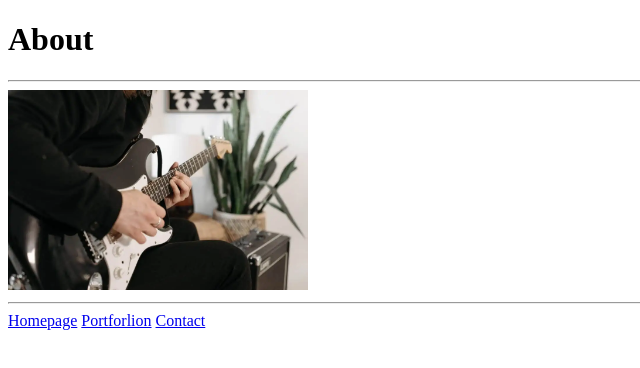
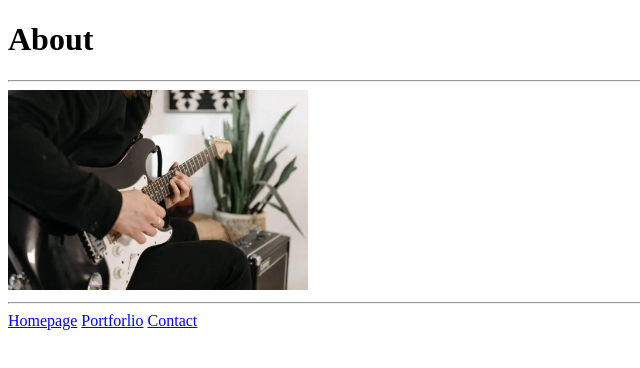
Before and after one commit to csbao22/csbao22.github.io, a plain HTML site: page about.html in a window 1280 px wide. Shown: the full height of the page, 0-640 px from the left. Drawn offline with Linux system fonts and the light colour scheme.

Commit message:
about.html

```diff
--- a/about.html
+++ b/about.html
@@ -11,7 +11,7 @@
     <img src="electric guitar.webp" width="300px"/>
     <hr/>
     <a href="index.html"> Homepage</a>
-    <a href="portfolio.html"> Portforlion</a>
+    <a href="portfolio.html"> Portforlio</a>
     <a href="contact.html"> Contact</a>
 </body>
 </html>
```
